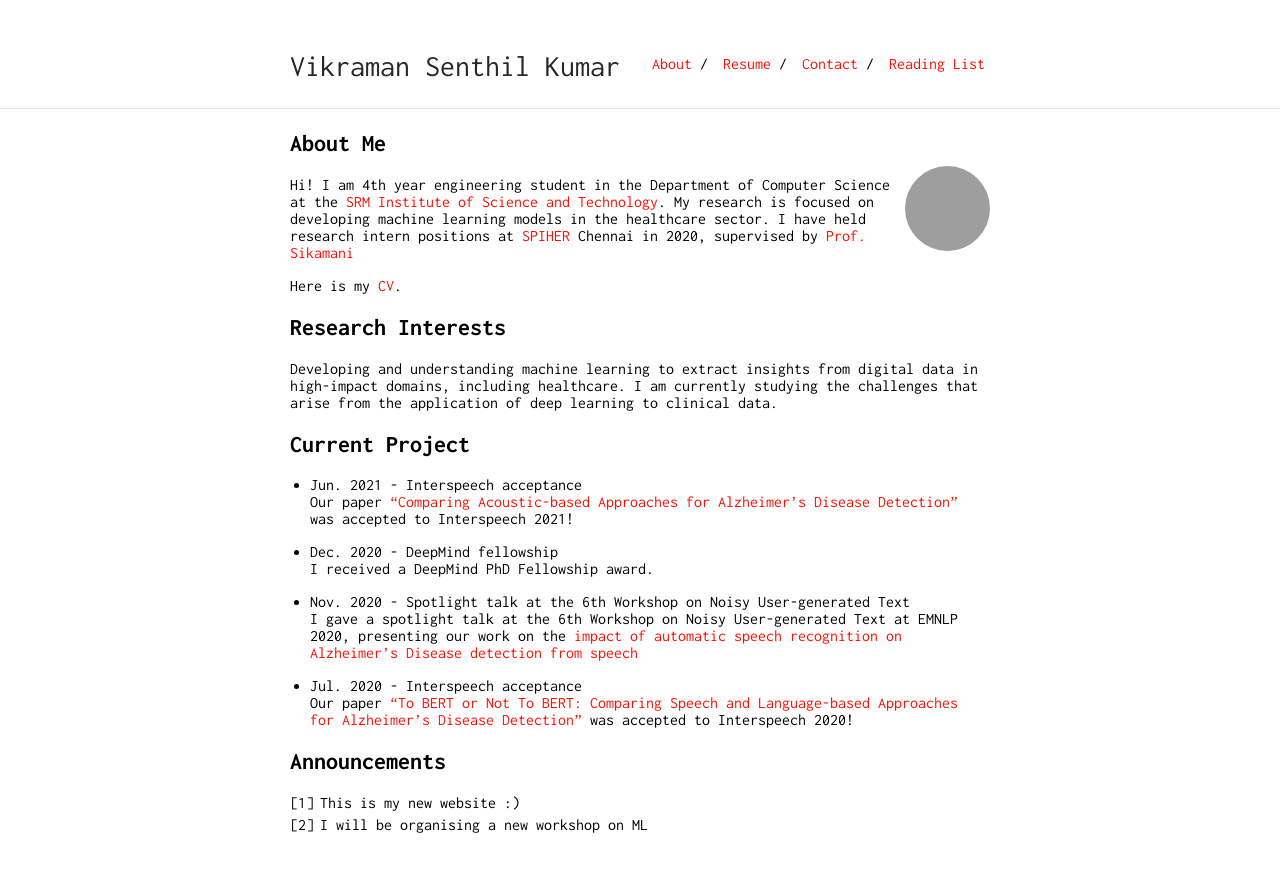
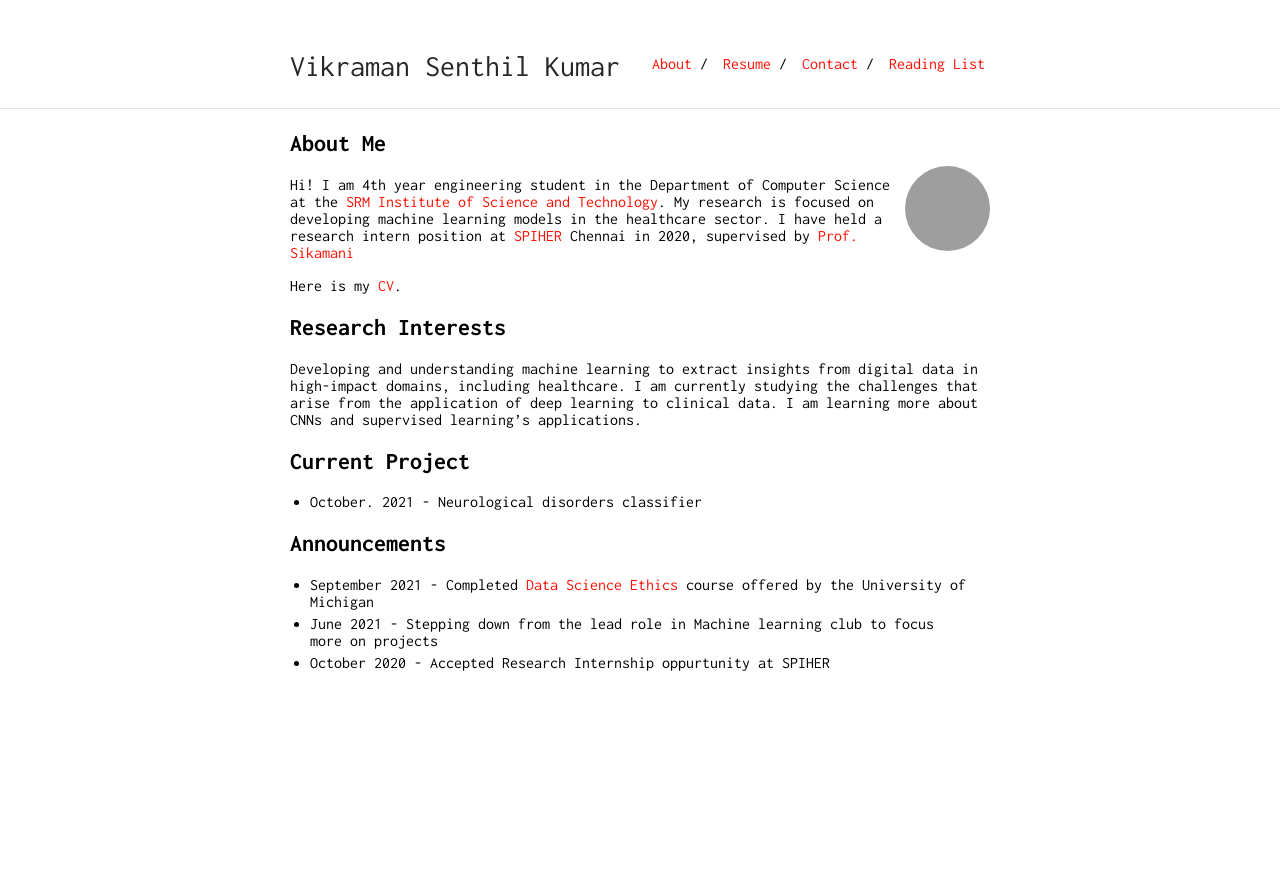
Before and after one commit to Vikramansen/vikramansen.github.io, a Jekyll site: the page built from index.md, in a window 1280 px wide. Shown: the top 872 px of the page. Built offline with Jekyll 4.4.1, drawn with Linux system fonts in a browser that asks for light colours; our own code applies the rules of GitHub Pages for plain Markdown files; grey boxes are pictures that could not be loaded.

Commit message:
Update index.md

```diff
--- a/index.md
+++ b/index.md
@@ -6,28 +6,21 @@ layout: default
 
 <img class="profile-picture" src="website_image.jpg">
 
-Hi! I am 4th year engineering student in the Department of Computer Science at the [SRM Institute of Science and Technology]( https://www.srmist.edu.in/). My research is focused on developing machine learning models in the healthcare sector. I have held research intern positions at [SPIHER]( https://spiher.ac.in/) Chennai in 2020, supervised by [Prof. Sikamani]( https://scholar.google.co.in/citations?user=_ftDrIQAAAAJ&hl=en)
+Hi! I am 4th year engineering student in the Department of Computer Science at the [SRM Institute of Science and Technology]( https://www.srmist.edu.in/). My research is focused on developing machine learning models in the healthcare sector. I have held a research intern position at [SPIHER]( https://spiher.ac.in/) Chennai in 2020, supervised by [Prof. Sikamani]( https://scholar.google.co.in/citations?user=_ftDrIQAAAAJ&hl=en)
 
 Here is my [CV](https://vikramansen.github.io/resume.pdf).
 
 
 ## Research Interests
 
-Developing and understanding machine learning to extract insights from digital data in high-impact domains, including healthcare. I am currently studying the challenges that arise from the application of deep learning to clinical data.
+Developing and understanding machine learning to extract insights from digital data in high-impact domains, including healthcare. I am currently studying the challenges that arise from the application of deep learning to clinical data. I am learning more about CNNs and supervised learning's applications.
 
 ## Current Project
-- Jun. 2021 - Interspeech acceptance  \
-Our paper ["Comparing Acoustic-based Approaches for Alzheimer's Disease Detection"](https://arxiv.org/abs/2106.01555) was accepted to Interspeech 2021!
-
-- Dec. 2020 - DeepMind fellowship \
-I received a DeepMind PhD Fellowship award.
-
-- Nov. 2020 - Spotlight talk at the 6th Workshop on Noisy User-generated Text  \
-I gave a spotlight talk at the 6th Workshop on Noisy User-generated Text at EMNLP 2020, presenting our work on the [impact of automatic speech recognition on Alzheimer's Disease detection from speech](https://www.aclweb.org/anthology/2020.wnut-1.21.pdf)
-
-- Jul. 2020 - Interspeech acceptance \
-Our paper ["To BERT or Not To BERT: Comparing Speech and Language-based Approaches for Alzheimer's Disease Detection"](https://arxiv.org/abs/2008.01551) was accepted to Interspeech 2020!
+- October. 2021 - Neurological disorders classifier
 
 ## Announcements
-1. This is my new website :)
-2. I will be organising a new workshop on ML
+
+- September 2021 - Completed [Data Science Ethics](https://www.coursera.org/account/accomplishments/verify/Q67EG39EXSDH?utm_source=link&utm_medium=certificate&utm_content=cert_image&utm_campaign=sharing_cta&utm_product=course) course offered by the
+University of Michigan
+- June 2021 - Stepping down from the lead role in Machine learning club to focus more on projects
+- October 2020 - Accepted Research Internship oppurtunity at SPIHER
```
